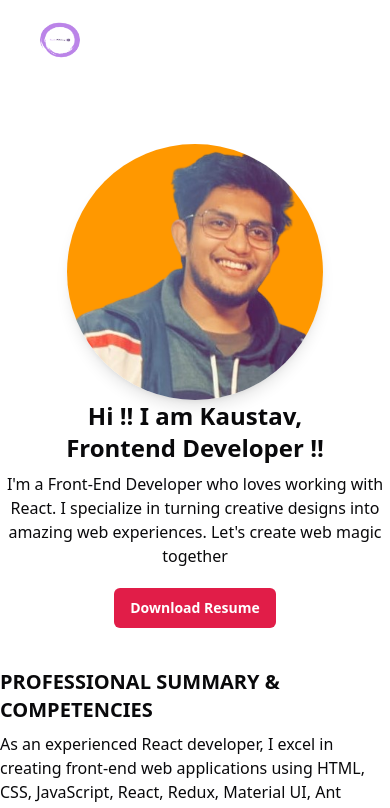
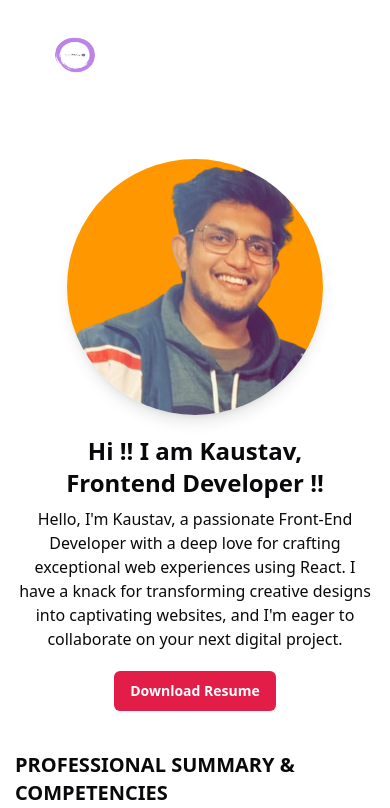
Before and after one commit to Kaustav-Bhattacharya/personal_portfolio, a React (Vite) app: page / in a window 390 px wide. Shown: the top 808 px of the page. Built offline with nearby package versions, Linux system fonts and the light colour scheme.

Commit message:
personal description and styling changes

```diff
--- a/src/components/home/about.tsx
+++ b/src/components/home/about.tsx
@@ -37,7 +37,7 @@ const About: React.FC = () => {
             <img
               src={personalInfo.displayImage}
               alt="kaustav"
-              className="w-64 h-64 rounded-full shadow-lg"
+              className="w-64 h-64 rounded-full shadow-lg mb-5"
             />
           </div>
           <div className="text-center md:text-left">
--- a/src/constants.ts
+++ b/src/constants.ts
@@ -38,10 +38,10 @@ type TPersonalInfo = {
 export const personalInfo: TPersonalInfo = {
   name: 'Kaustav',
   designation: 'Frontend Developer',
-  desc: `I'm a Front-End Developer who loves working with React. I specialize in turning creative designs into amazing web experiences. Let's create web magic together`,
-  exp: `As an experienced React developer, I excel in creating front-end web applications using HTML, CSS, JavaScript, React, Redux, Material UI, Ant Design, and Bootstrap. I've built user interfaces for static websites, consumer apps, and admin portals.
-  I'm skilled in API integration using Axios and Apollo, with strong analytical and problem-solving abilities. My expertise extends to collaboration, version control with Git/GitHub, and effective communication.
-  I'm ready to tackle challenges and drive project success with my technical skills and solution-oriented mindset.`,
+  desc: `Hello, I'm Kaustav, a passionate Front-End Developer with a deep love for crafting exceptional web experiences using React. I have a knack for transforming creative designs into captivating websites, and I'm eager to collaborate on your next digital project.`,
+  exp: `My journey as a React developer has been a rewarding one. I specialize in building front-end web applications, utilizing the magic of HTML, CSS, and JavaScript, and weaving in the power of React, Redux, Material UI, and more. I've contributed to projects ranging from static websites to user-friendly apps and versatile admin portals.
+  I'm well-versed in the art of seamless API integration using Axios and Apollo, and I pride myself on my strong analytical and problem-solving skills. Collaboration is key for me, and I'm skilled in the mystical ways of Git and GitHub for version control. Effective communication is at the heart of what I do.
+  Ready to take on challenges and drive the success of your projects with my technical expertise and solution-oriented mindset.`,
   skills: [
     { title: 'html', img: HTML },
     { title: 'css', img: CSS },
--- a/src/index.css
+++ b/src/index.css
@@ -2,6 +2,11 @@
 @tailwind components;
 @tailwind utilities;
 
+@media screen and (max-width: 920px) {
+  body {
+    margin: 15px;
+  }
+}
 
 @layer base {
   :root {
```
